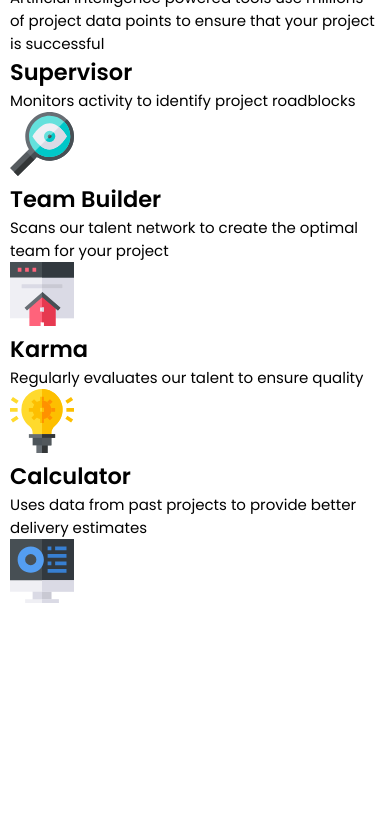
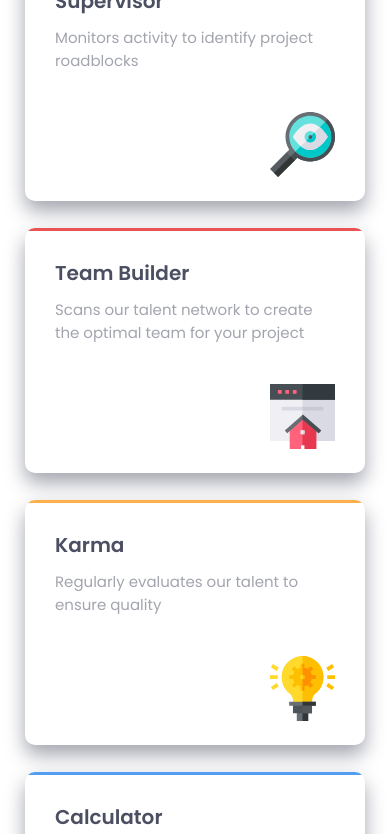
Before and after one commit to Semandr/four-card-section, a plain HTML site: page index.html in a window 390 px wide. Shown: the part 192-1026 px from the top of the page. Before the commit the page ends 844 px from the top, so only its background shows below. Drawn offline with Linux system fonts and the light colour scheme.

Commit message:
finish tablet and mobile version

```diff
--- a/index.html
+++ b/index.html
@@ -32,24 +32,30 @@
           points to ensure that your project is successful
         </p>
       </header>
-      <main class="main"></main>
+      <main class="main">
         <ul class="cards cards__list">
           <li class="card__item card__item_tile">
+            <div class="card-text">
               <h2 class="title title__secondary">Supervisor</h2>
               <p class="paragraph paragraph__card">
                 Monitors activity to identify project roadblocks
               </p>
+            </div>
             <img
               class="card__image"
               src="./images/icon-supervisor.svg"
               alt="icon"
             />
           </li>
+
           <li class="card__item card__item_red">
+            <div class="card__text">
               <h2 class="title title__secondary">Team Builder</h2>
               <p class="paragraph paragraph__card">
-            Scans our talent network to create the optimal team for your project
+                Scans our talent network to create the optimal team for your
+                project
               </p>
+            </div>
             <img
               class="card__image"
               src="./images/icon-team-builder.svg"
@@ -57,17 +63,22 @@
             />
           </li>
           <li class="card__item card__item_orange">
+            <div class="card__text">
               <h2 class="title title__secondary">Karma</h2>
               <p class="paragraph paragraph__card">
                 Regularly evaluates our talent to ensure quality
               </p>
+            </div>
             <img class="card__image" src="./images/icon-karma.svg" alt="icon" />
           </li>
           <li class="card__item card__item_blue">
+            <div class="card__text">
               <h2 class="title title__secondary">Calculator</h2>
               <p class="paragraph paragraph__card">
-            Uses data from past projects to provide better delivery estimates
+                Uses data from past projects to provide better delivery
+                estimates
               </p>
+            </div>
             <img
               class="card__image"
               src="./images/icon-calculator.svg"
@@ -75,6 +86,7 @@
             />
           </li>
         </ul>
+      </main>
     </div>
   </body>
 </html>
--- a/sass/base/_helpers.scss
+++ b/sass/base/_helpers.scss
@@ -3,6 +3,7 @@
   flex-direction: column;
   align-items: center;
   justify-content: center;
+  gap: 6rem;
   min-height: 100vh;
   padding: 1rem;
 }
--- a/sass/base/_typography.scss
+++ b/sass/base/_typography.scss
@@ -1,4 +1,38 @@
 body {
   font-family: 'Poppins', sans-serif;
   font-size: 1.5rem;
+  color: var(--clr-very-dark-blue);
 }
+.title {
+  &__primary {
+    font-size: 3rem 2.5rem;
+    font-weight: 600;
+    display: flex;
+    flex-direction: column;
+    align-items: center;
+    margin: -10rem 0 2rem;
+    &_thin {
+      font-weight: 200;
+    }
+  }
+
+  &__item {
+    display: block;
+  }
+
+  &__secondary {
+    font-weight: 600;
+    font-size: 2rem;
+    margin-bottom: 1rem;
+  }
+}
+
+.paragraph {
+  color: var(--clr-grayish-blue);
+  &__header {
+    font-size: 1.7rem;
+  }
+
+  &__card {
+  }
+}
--- a/sass/layout/_page.scss
+++ b/sass/layout/_page.scss
@@ -0,0 +1,120 @@
+.header {
+  max-width: 50rem;
+  text-align: center;
+  &__intro {
+    font-weight: 400;
+  }
+}
+
+.main {
+  display: grid;
+  grid-template-columns: 1fr;
+}
+.cards {
+  &__list {
+    display: grid;
+    grid-template-columns: repeat(3, 1fr);
+    grid-template-columns: repeat(2, 1fr);
+    gap: 2.7rem;
+    grid-template-areas:
+      'supervisor team calc'
+      'supervisor karma calc';
+    place-items: center;
+  }
+}
+.card {
+  &__item {
+    display: flex;
+    flex-direction: column;
+    gap: 4rem;
+    padding: 3rem;
+    max-width: 34rem;
+    max-height: 24.5rem;
+    border-radius: 1rem;
+    overflow: hidden;
+    position: relative;
+    box-shadow: 0 1rem 2rem 0 var(--clr-grayish-blue);
+
+    cursor: pointer;
+    transition: all 0.5s ease;
+
+    &:hover {
+      transform: scale(1.03);
+    }
+
+    &::before {
+      content: '';
+      position: absolute;
+      width: 100%;
+      height: 0.3rem;
+      top: 0;
+      left: 0;
+    }
+    &_tile {
+      grid-area: supervisor;
+      &::before {
+        background-color: var(--clr-cyan);
+      }
+    }
+
+    &_red {
+      grid-area: team;
+      &::before {
+        background-color: var(--clr-red);
+      }
+    }
+
+    &_orange {
+      grid-area: karma;
+      &::before {
+        background-color: var(--clr-orange);
+      }
+    }
+
+    &_blue {
+      grid-area: calc;
+      &::before {
+        background-color: var(--clr-blue);
+      }
+    }
+    &__text {
+    }
+  }
+
+  &__image {
+    width: 6.5rem;
+    align-self: flex-end;
+  }
+}
+@media screen and (max-width: 90rem) {
+  .cards {
+    &__list {
+      display: grid;
+      grid-template-columns: repeat(2, 1fr);
+      grid-template-columns: repeat(2, 1fr);
+      gap: 2.7rem;
+      grid-template-areas:
+        'supervisor team'
+        'karma calc';
+      place-items: center;
+    }
+  }
+}
+@media screen and (max-width: 55rem) {
+  .cards {
+    &__list {
+      margin-top: -1rem;
+      margin-bottom: 5rem;
+      display: grid;
+      grid-template-columns: 1fr;
+      grid-template-columns: auto;
+      gap: 2.7rem;
+      grid-template-areas:
+        'supervisor'
+        'team'
+        'karma'
+        'calc';
+      place-items: center;
+    }
+  }
+}
```
Also changed, not shown: css/main.min.css, 1 other file. Lines whose indentation alone changed are shown as unchanged.
